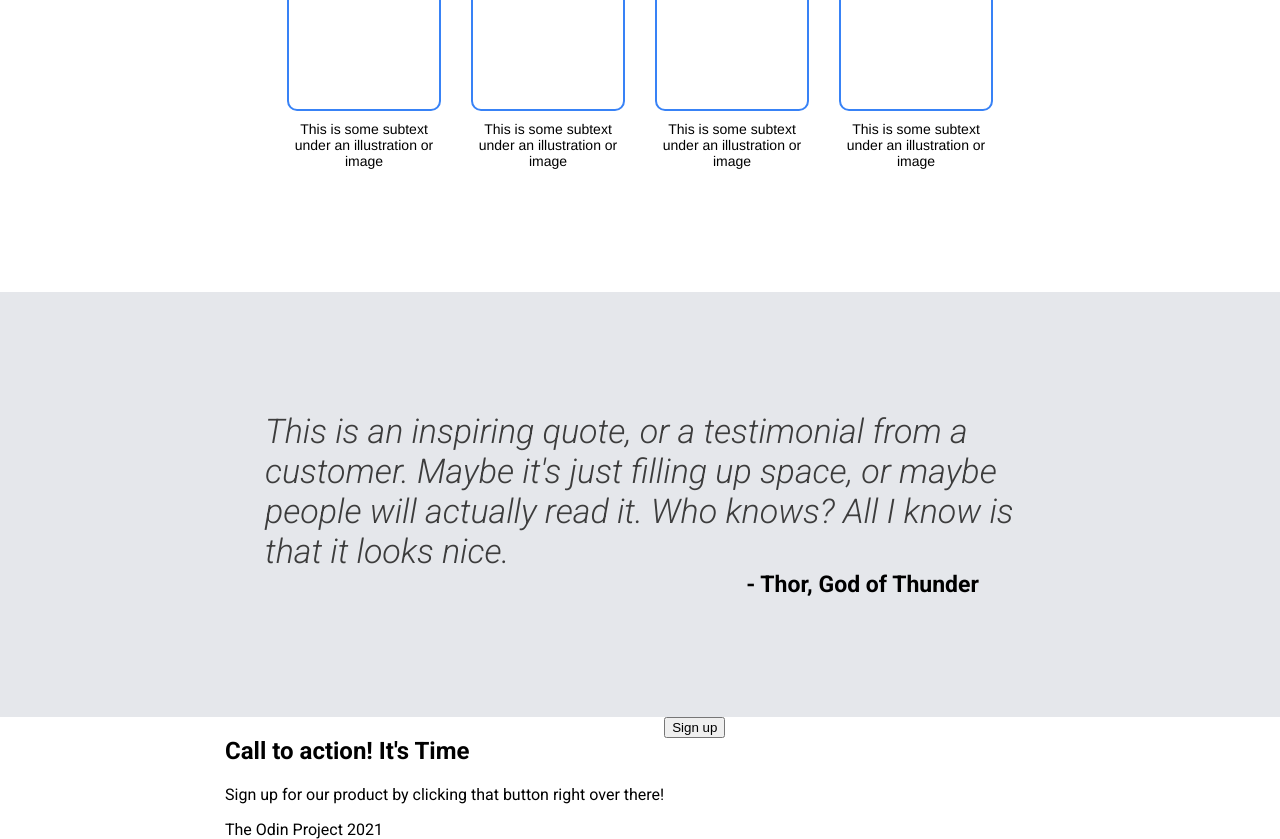
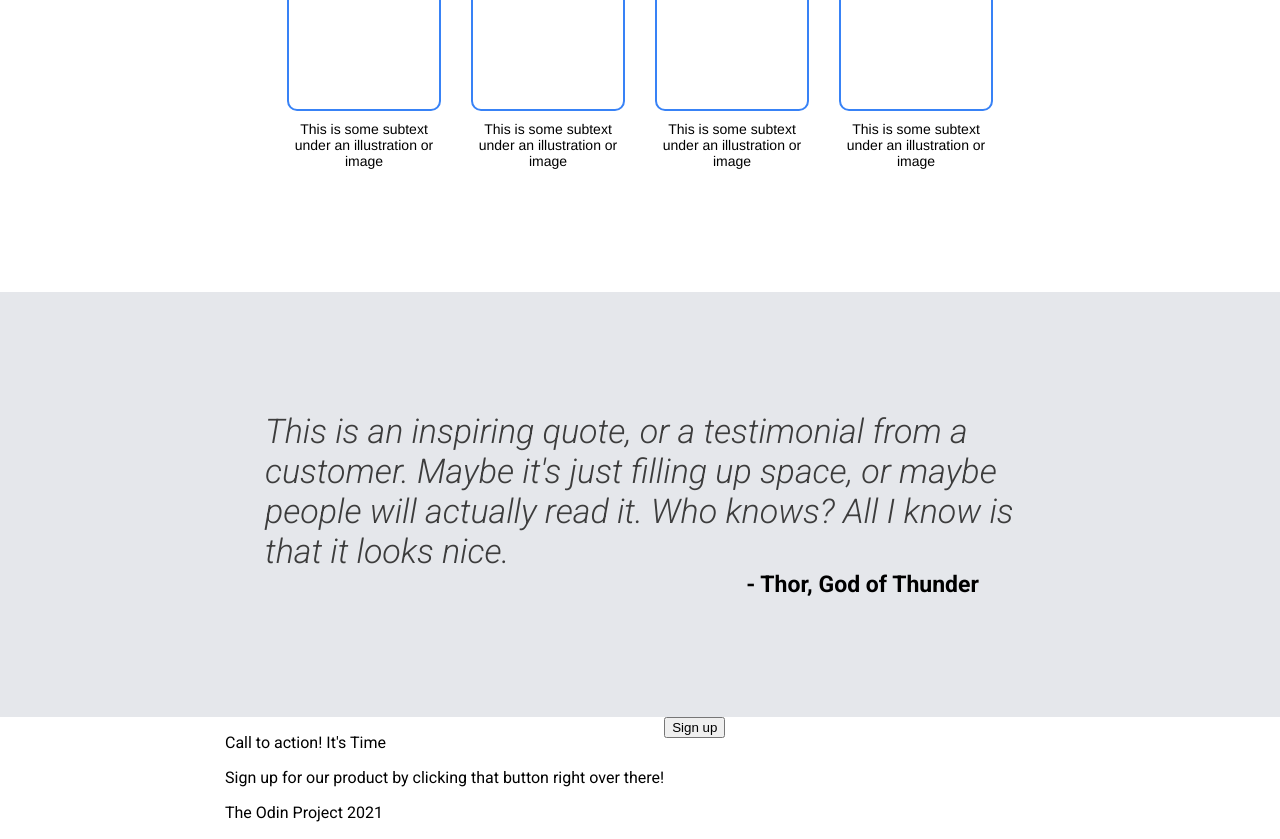
Before and after one commit to olafchuszno/Landing-Page, a plain HTML site: page index.html in a window 1280 px wide. Shown: the part 668-1507 px from the top of the page. Drawn offline with Linux system fonts and the light colour scheme.

Commit message:
Change element in index (sign-up) from h2 to 'p'

```diff
--- a/index.html
+++ b/index.html
@@ -146,7 +146,7 @@
         <div class="sign-up-container">
 
             <div class="left">
-                <h2>Call to action! It's Time</h2>
+                <p>Call to action! It's Time</p>
                 <p>Sign up for our product by clicking that button right over there!</p>
             </div>
 
```
